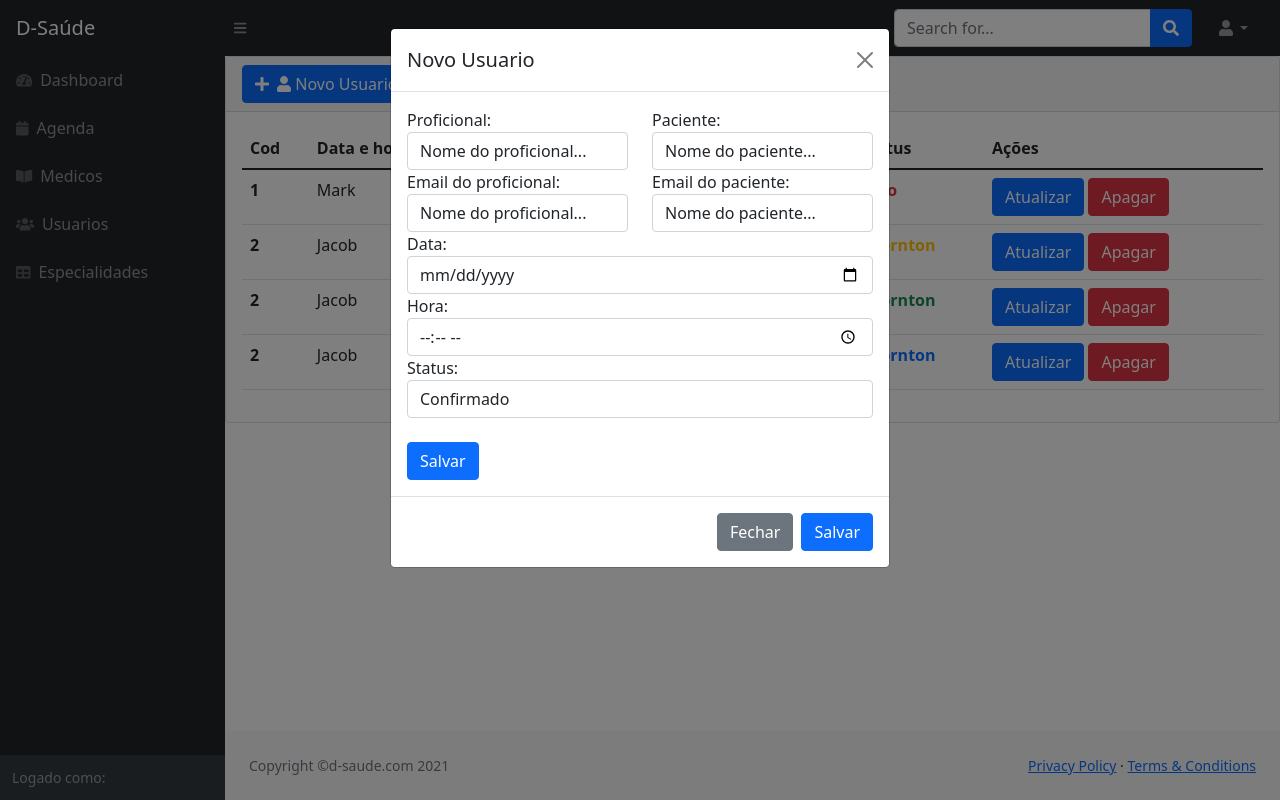
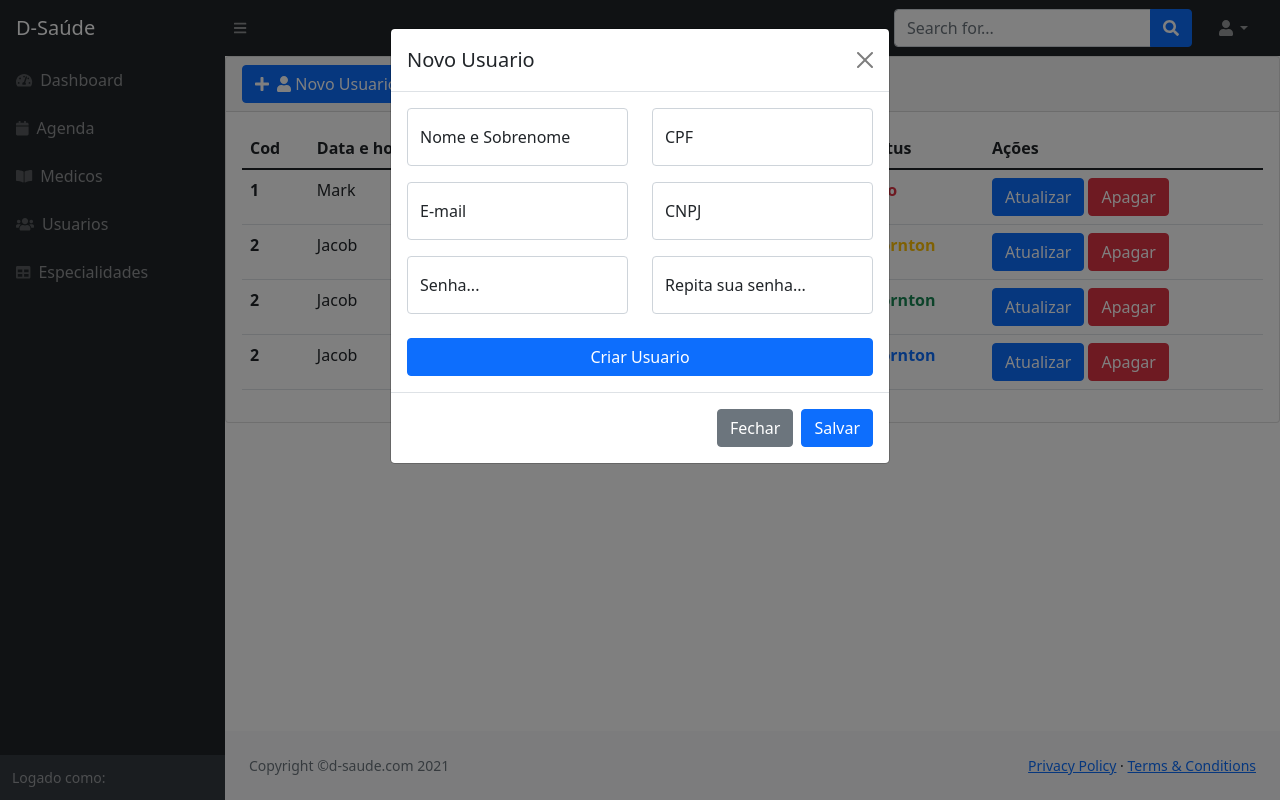
Before and after one commit to Isaac202/d-saude, a Django app: page /dashboard/usuario/ in a window 1280 px wide, after a click on "Novo Usuario". Run offline with Django 3.2, Linux system fonts and the light colour scheme; some libraries are stand-ins or nearby versions.

Commit message:
Subindo atualizações

```diff
--- a/base/views.py
+++ b/base/views.py
@@ -4,7 +4,7 @@ from django.http import JsonResponse, HttpResponseRedirect
 from base.models import Orden, Servico, Usuarios, Empresa
 from django.views.generic import View, TemplateView, FormView, ListView, DeleteView
 from django.shortcuts import render, redirect
-from django.contrib.auth import login, logout, get_user_model
+from django.contrib.auth import login, logout
 
 
 
@@ -26,9 +26,6 @@ def create_user_admin(request):
                                             cpf=cpf,
                                             tipo_user = '1',
                                             password=senha,
-                                            criado_por = email,
-                                            cnpj_empresa = cnpj,
-                                            empresa_id = cnpj
                                             )
         print(user)
         user.save()
@@ -54,9 +51,6 @@ def edit_user_admin(request):
                                             cnpj=cnpj,
                                             cpf=cpf,
                                             tipo_user = '1',
-
-                                            criado_por = email,
-                                            cnpj_empresa = cnpj,
                                             empresa_id = cnpj
                                             )
         u = User.objects.get(username=request.user.username)
@@ -86,7 +80,6 @@ def create_proficional(request):
                                             cpf=cpf,
                                             tipo_user = '3',
                                             password=senha,
-                                            criado_por = email,
                                             especialidade_user = especialidades,
                                             )
         print(user)
@@ -138,23 +131,59 @@ def proficional(request):
     return render(request,'admin/proficional.html')
 
 def usuario(request):
+    if request.method == "POST":
+        nome = request.POST['nome']
+        email = request.POST['email']
+        cpf = request.POST['cpf']
+        cnpj = request.POST['cnpj']
+        senha = request.POST['senha']
+        user = Usuarios.objects.create_user(nome_completo=nome,
+                                            username=email,
+                                            email_user=email,
+                                            cnpj=cnpj,
+                                            cpf=cpf,
+                                            tipo_user = '4',
+                                            password=senha,
+                                            )
+        print(user)
+        user.save()
+        return JsonResponse({'status':1})
+    return render(request,'admin/usuario.html')
 
+def edit_usuario(request):
+    if request.method == "POST":
+        nome = request.POST['nome']
+        email = request.POST['email']
+        cpf = request.POST['cpf']
+        cnpj = request.POST['cnpj']
+        senha = request.POST['senha']
+        user = Usuarios.objects.filter(email_user = request.user.username).update(nome_completo=nome,
+                                            username=email,
+                                            email_user=email,
+                                            cnpj=cnpj,
+                                            cpf=cpf,
+                                            tipo_user = '1',
+                                            cnpj_empresa = cnpj
+                                            )
+        u = User.objects.get(username=request.user.username)
+        u.set_password(senha)
+        u.save()
+        print(user)
+        return JsonResponse({'status':1})
     return render(request,'admin/usuario.html')
+
+def delet_usuario(request):
+    u = User.objects.get(username=request.user.username).delete()
+    return JsonResponse({'status':1})
 
 def especialidade(request):
     if request.method == "POST":
         user = request.user.id
-        usere = list(Usuarios.objects.filter(id=user).values('empresa_id'))
-        empresa = usere[0]['empresa_id']
         nome = request.POST['nome']
         imagem = request.POST['img']
-        empresa = ''
-        criado_por= ''
 
         servico = Servico(nome=nome,
-                       empresa=empresa,
-                       imagem=imagem,
-                       criado_por = criado_por)
+                       imagem=imagem)
         print(servico)
         servico.save()
         return JsonResponse({'status':1})
--- a/templates/admin/usuario.html
+++ b/templates/admin/usuario.html
@@ -7,61 +7,63 @@
                 <button type="button" class="btn-close" data-bs-dismiss="modal" aria-label="Close"></button>
             </div>
             <div class="modal-body">
-                <form id="novoagendamento" action="{% url 'home' %}" method="post">
+                <form id="manage-user" method="POST" action="{% url 'usuario_add' %}">
                     {% csrf_token %}
-                    <div class="row">
-                        <div class="col">
-                            <label for="">Proficional:</label>
-                            <select type="text" class="form-control" placeholder="First name" aria-label="First name">
-                                <option value="1">Nome do proficional...</option>
-                            </select>
+                    <div class="row mb-3">
+                        <div class="col-md-6">
+                            <div class="form-floating mb-3 mb-md-0">
+                                <input class="form-control" id="inputFirstName" type="text" placeholder="Digite o nome da sua empresa" name="nome" />
+                                <label for="inputFirstName">Nome e Sobrenome</label>
+                            </div>
                         </div>
-                        <div class="col">
-                            <label for="">Paciente:</label>
-                            <select type="text" class="form-control" placeholder="First name" aria-label="First name">
-                                <option value="1">Nome do paciente...</option>
-                            </select>
+                        <div class="col-md-6">
+                            <div class="form-floating">
+                                <input class="form-control" id="inputLastName" type="text" placeholder="Enter your last name" name="cpf" />
+                                <label for="inputLastName">CPF</label>
+                            </div>
                         </div>
                     </div>
 
-                    <div class="row">
-                        <div class="col">
-                            <label for="">Email do proficional:</label>
-                            <select type="text" class="form-control" placeholder="First name" aria-label="First name">
-                                <option value="1">Nome do proficional...</option>
-                            </select>
+
+                    <div class="row mb-3">
+                        <div class="col-md-6">
+                            <div class="form-floating mb-3 mb-md-0">
+                                <input class="form-control" id="inputFirstName" type="email" name="email" placeholder="Digite o nome da sua empresa" />
+                                <label for="inputFirstName">E-mail</label>
+                            </div>
                         </div>
-                        <div class="col">
-                            <label for="">Email do paciente:</label>
-                            <select type="text" class="form-control" placeholder="First name" aria-label="First name">
-                                <option value="1">Nome do paciente...</option>
-                            </select>
+                        <div class="col-md-6">
+                            <div class="form-floating">
+                                <input class="form-control" id="inputLastName" type="text" name="cnpj" placeholder="Enter your last name" />
+                                <label for="inputLastName">CNPJ</label>
+                            </div>
                         </div>
                     </div>
-                    <div class="col">
-                        <label for="">Data:</label>
-                        <input type="date" class="form-control" aria-label="First name">
+                    <div class="row mb-3">
+                        <div class="col-md-6">
+                            <div class="form-floating mb-3 mb-md-0">
+                                <input class="form-control" id="inputFirstName" type="password" name="senha" placeholder="Digite o nome da sua empresa" />
+                                <label for="inputFirstName">Senha...</label>
+                            </div>
+                        </div>
+                        <div class="col-md-6">
+                            <div class="form-floating">
+                                <input class="form-control" id="inputLastName" type="password" name="senha2" placeholder="Enter your last name" />
+                                <label for="inputLastName">Repita sua senha...</label>
+                            </div>
+                        </div>
                     </div>
-                    <div class="col">
-                        <label for="">Hora:</label>
-                        <input type="time" class="form-control" aria-label="First name">
+                    <div class="mt-4 mb-0">
+                        <div class="d-grid"><button class="btn btn-primary btn-block">Criar Usuario</button></div>
                     </div>
-                    <div class="col">
-                        <label for="">Status:</label>
-                        <select type="text" class="form-control" placeholder="First name" aria-label="First name">
-                            <option value="1">Confirmado</option>
-                            <option value="1">A confirmar</option>
-                        </select>
-                    </div><br>
-                    <input type="submit" class="btn btn-primary" value="Salvar" />
                 </form>
                 <script src="{% static 'assets/js/jquery.js' %}"></script>
                 <script>
-                    $('#novoagendamento').submit(function(e) {
+                    $('#manage-user').submit(function(e) {
                         e.preventDefault();
 
                         $.ajax({
-                            url: "{% url 'home' %}",
+                            url: "{% url 'usuario' %}",
                             method: 'POST',
                             data: $(this).serialize(),
                             success: function(resp) {
```
